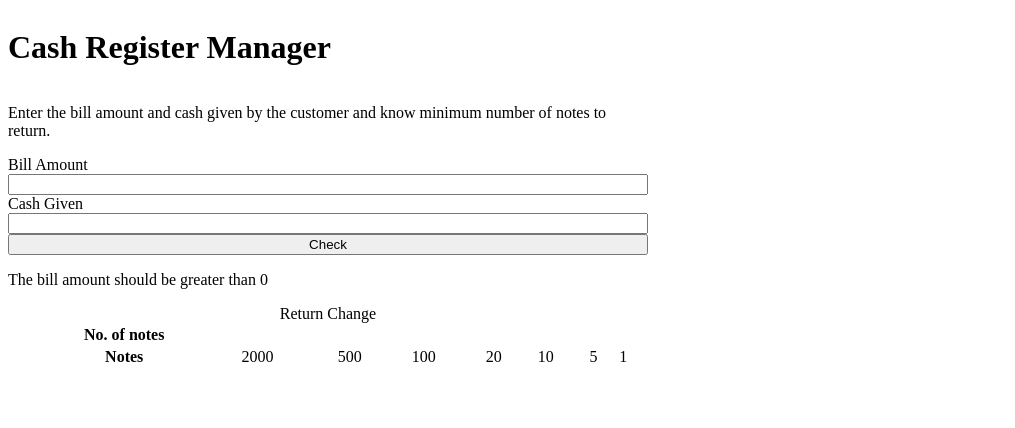
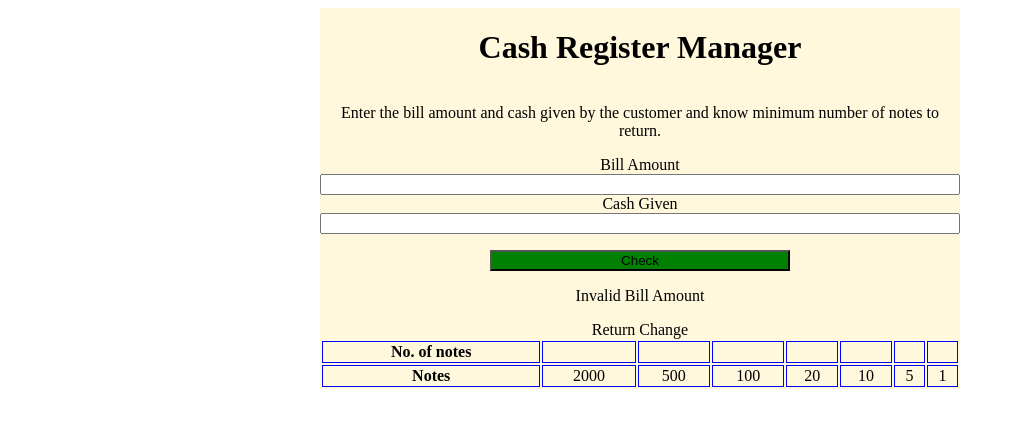
Before and after one commit to SarawadeShrutika/Mark_10, a plain HTML site: page index.html in a window 1280 px wide. Both pictures are taken after a click on the button "Check". Shown: the whole page, without its empty margins (0-1015 px from the left). Drawn offline with Linux system fonts and the light colour scheme.

Commit message:
Final Project

```diff
--- a/index.html
+++ b/index.html
@@ -16,7 +16,7 @@
         <label for="bill-amount">Bill Amount</label>
         <input id="bill" type="text" />
 
-        <label for="Cash-given">Cash Given</label>
+        <label for="Cash-given-title">Cash Given</label>
         <input id="Cash-given" type="text" />
 
         <button id="Check">Check</button>
@@ -25,9 +25,13 @@
             <caption>Return Change</caption>
             <tr>
                 <th>No. of notes</th>
-                <td>
-
-                </td>
+                <td class="No-of-Notes"></td>
+                <td class="No-of-Notes"></td>
+                <td class="No-of-Notes"></td>
+                <td class="No-of-Notes"></td>
+                <td class="No-of-Notes"></td>
+                <td class="No-of-Notes"></td>
+                <td class="No-of-Notes"></td>
             </tr>
             <tr>
                 <th>Notes</th>
--- a/index.js
+++ b/index.js
@@ -3,24 +3,44 @@ const checkbutton=document.querySelector("#Check");
 const cashGiven=document.querySelector("#Cash-given");
 const errormessage=document.querySelector("#error-message");
 
+const NoOfNotes=document.querySelectorAll(".No-of-Notes");
+
+const availableNotes=[2000,500,100,20,10,5,1];
+
 checkbutton.addEventListener("click",()=>
 {
-    errormessage.display="none";
+    hide_message();
     if(bill_amount.value>0)
     {
-        if(bill_amount.value>=0)
+        if(cashGiven.value>=bill_amount.value)
         {
+          const amountToBeReturn=cashGiven.value-bill_amount.value;
+          calcualteChange(amountToBeReturn);
+        }else{
+            showMessage("The cash provided should atleast be equal to the bill amount");
+        }
+    }else{
+      showMessage("Invalid Bill Amount");
+    }
+});
 
-        }else{
+function hide_message(){
+  errormessage.style.display="none";
+}
 
-        }
-        console.log("cool");
-    }else{
-      errormessage.style.display="block";
-      errormessage.innerText="The bill amount should be greater than 0";
-    }
+function showMessage(message){
+  errormessage.style.display="block";
+  errormessage.innerText=message;
 }
 
 
+function calcualteChange(amountToBeReturn){
 
-);
+    for(let i=0;i<availableNotes.length;i++)
+    {
+      const numberofNotes=Math.trunc(amountToBeReturn/availableNotes[i]);
+      amountToBeReturn %=availableNotes[i];
+      NoOfNotes[i].innerText=numberofNotes;
+    }
+
+}
--- a/main.css
+++ b/main.css
@@ -2,4 +2,18 @@
     display: flex;
     flex-direction: column;
     width:50vw;
+    text-align: center;
+    margin: auto;
+    background-color: cornsilk;
 }
+
+#Check{
+ margin-top: 1rem;
+ width:300px;
+ align-self: center;
+ background-color: green;
+}
+
+#change-table tr,th,td{
+    border: 1px solid blue;
+}
```
